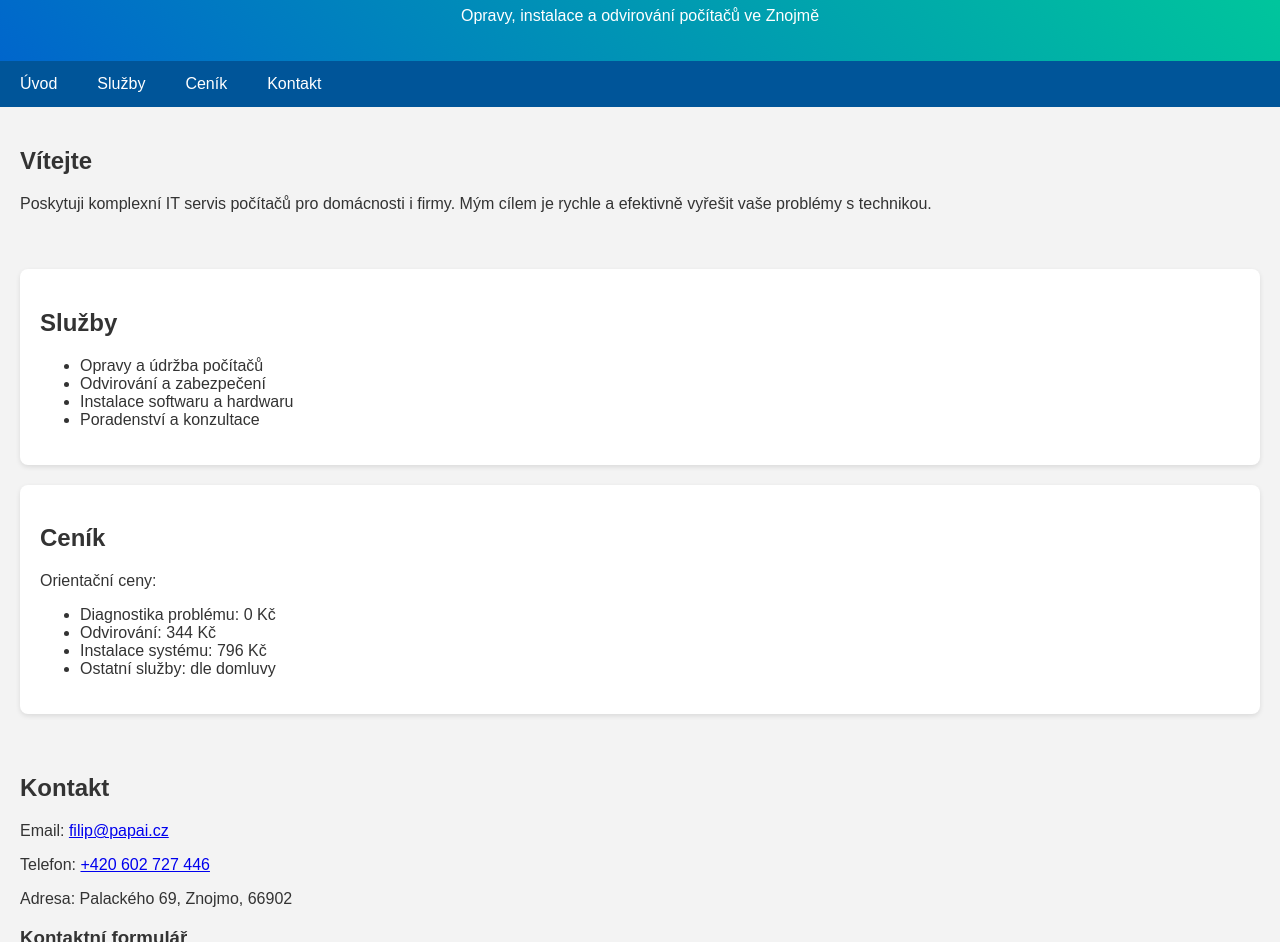
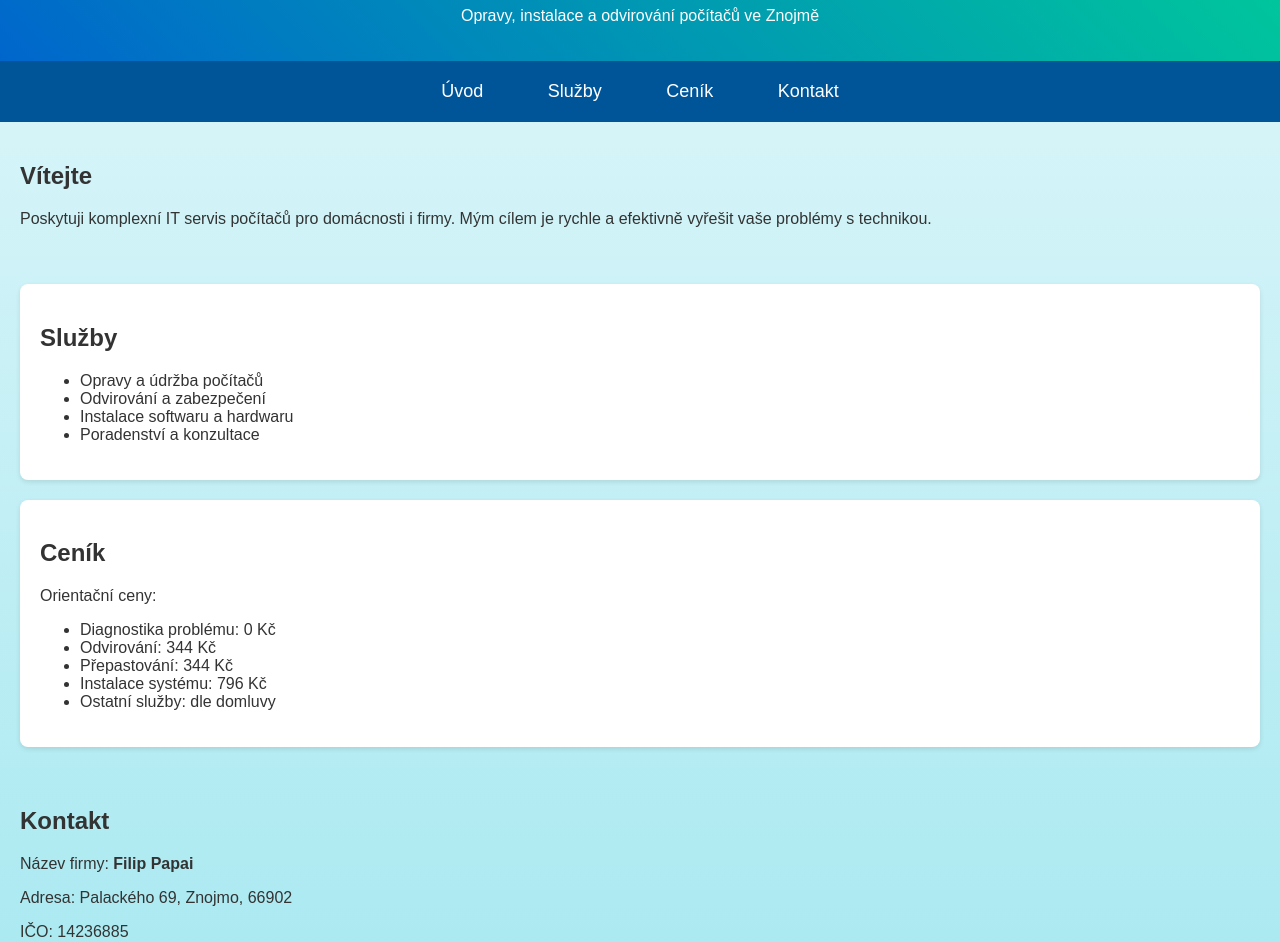
Before and after one commit to filippapai/papai-web, a plain HTML site: page index.html in a window 1280 px wide. Shown: the part 93-1035 px from the top of the page. Drawn offline with Linux system fonts and the light colour scheme.

Commit message:
Add files via upload

```diff
--- a/index.html
+++ b/index.html
@@ -9,7 +9,7 @@
             font-family: Arial, sans-serif;
             margin: 0;
             padding: 0;
-            background-color: #f3f3f3;
+            background: linear-gradient(180deg, #e0f7fa, #80deea);
             color: #333;
         }
         header {
@@ -20,15 +20,15 @@
         }
         nav {
             background-color: #005599;
-            overflow: hidden;
+            text-align: center;
         }
         nav a {
-            float: left;
-            display: block;
+            display: inline-block;
             color: white;
             text-align: center;
-            padding: 14px 20px;
+            padding: 20px 30px;
             text-decoration: none;
+            font-size: 18px;
         }
         nav a:hover {
             background-color: #003366;
@@ -80,7 +80,7 @@
 </head>
 <body>
     <header>
-        <h1>IT Servis Filip Papai</h1>
+        <h1>IT servis Filip Papai</h1>
         <p>Opravy, instalace a odvirování počítačů ve Znojmě</p>
     </header>
     <nav>
@@ -108,15 +108,19 @@
         <ul>
             <li>Diagnostika problému: 0 Kč</li>
             <li>Odvirování: 344 Kč</li>
-            <li>Instalace systému: 796 Kč</li>
+            <li>Přepastování: 344 Kč</li>
+	    <li>Instalace systému: 796 Kč</li>
             <li>Ostatní služby: dle domluvy</li>
         </ul>
     </section>
     <section id="kontakt">
         <h2>Kontakt</h2>
+        <p>Název firmy: <strong>Filip Papai</strong></p>
+        <p>Adresa: Palackého 69, Znojmo, 66902</p>
+        <p>IČO: 14236885</p>
         <p>Email: <a href="mailto:filip@papai.cz">filip@papai.cz</a></p>
         <p>Telefon: <a href="tel:+420602727446">+420 602 727 446</a></p>
-        <p>Adresa: Palackého 69, Znojmo, 66902</p>
+        <p><a href="https://www.google.com/maps?q=Palackého+69,+Znojmo,+66902" target="_blank">Zobrazit na Google Mapách</a></p>
         <h3>Kontaktní formulář</h3>
         <form action="#" method="post">
             <input type="text" name="name" placeholder="Vaše jméno" required>
@@ -128,6 +132,12 @@
     </section>
     <footer>
         <p>&copy; 2024 Filip Papai | IT Servis Znojmo</p>
+        <p>Název firmy: Filip Papai</p>
+	<p>Adresa: Palackého 69, Znojmo, 66902</p>
+        <p>IČO: 14236885</p>
+        <p>Datová schránka: 8bdd2gv</p>
+        <p>Nejsem plátce DPH</p>
+        <p><a href="https://mapy.cz/zakladni?x=16.0488655&y=48.8552025&z=17&source=addr&id=8966269" target="_blank">Zobrazit na Mapy.cz</a></p>
     </footer>
 </body>
 </html>
```
